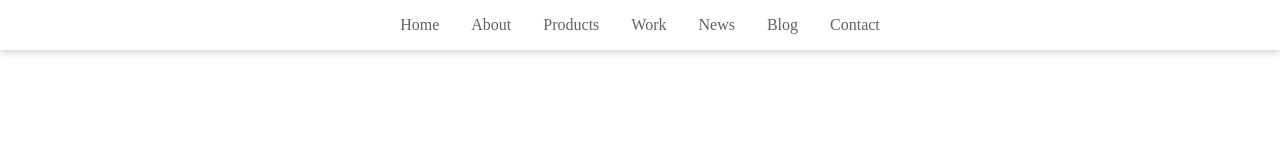
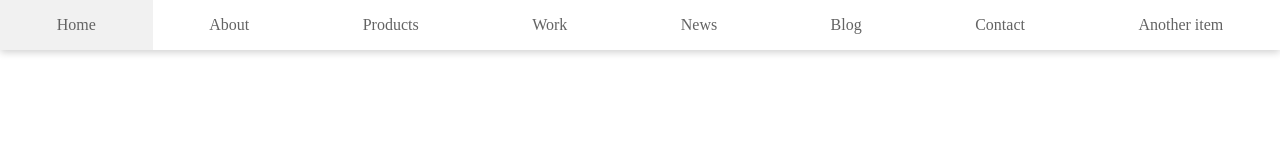
Before and after one commit to fsarachu/flexbox, a website: page index.html in a window 1280 px wide. Drawn offline with nearby package versions, Linux system fonts and the light colour scheme.

Commit message:
Add flex property to grow nav items to fill out the space around when there's extra space

```diff
--- a/css/nav-single-level.css
+++ b/css/nav-single-level.css
@@ -1,7 +1,13 @@
 @media screen and (min-width: 30em) {
     .menu.nav-single-level ul {
         display: flex;
-        justify-content: center;
+        flex-wrap: wrap;
+        justify-content: space-around;
+    }
+
+    .menu.nav-single-level li {
+        flex: 1 0 auto;
+        text-align: center;
     }
 
     .menu.nav-single-level li a {
--- a/index.html
+++ b/index.html
@@ -22,6 +22,7 @@
         <li><a href="#">News</a></li>
         <li><a href="#">Blog</a></li>
         <li><a href="#">Contact</a></li>
+        <li><a href="#">Another item</a></li>
     </ul>
 </nav>
 
```
